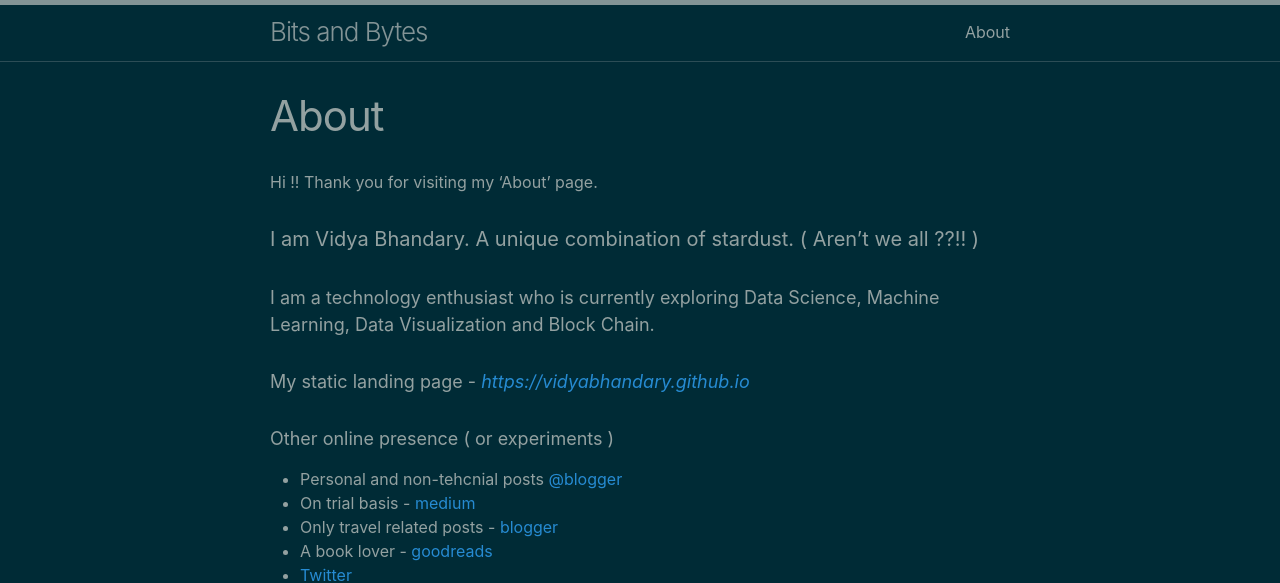
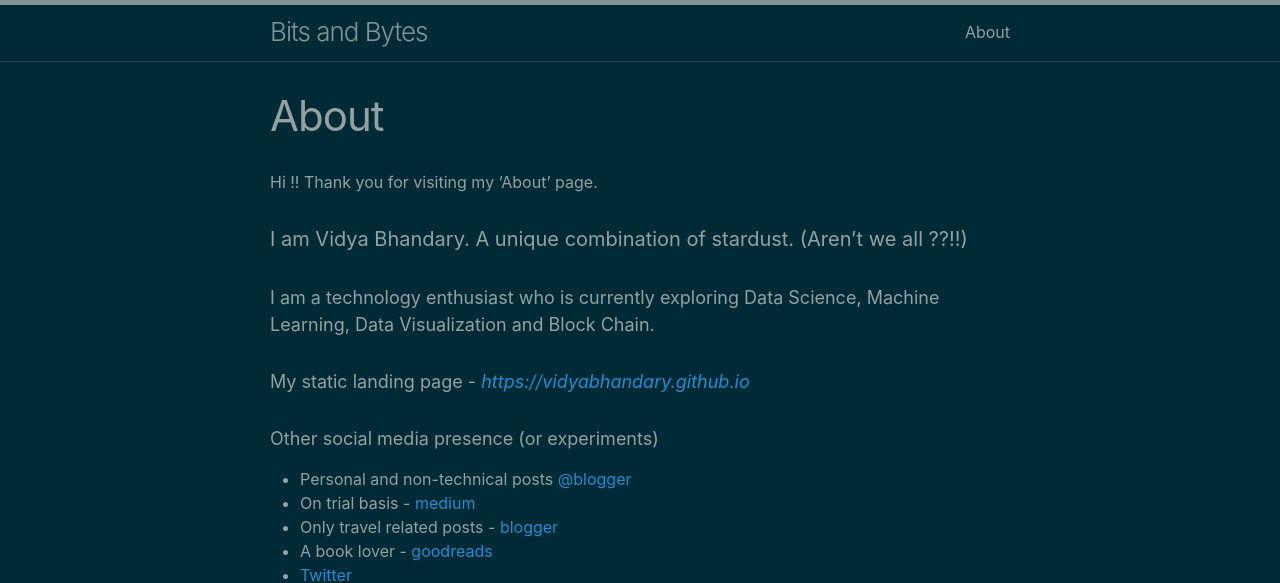
Before and after one commit to vidyabhandary/blog, a Jekyll site: the page built from about.md, in a window 1280 px wide. Shown: the top 583 px of the page. Built offline with Jekyll 4.4.1, drawn with Linux system fonts in a browser that asks for light colours.

Commit message:
Update about.md

```diff
--- a/about.md
+++ b/about.md
@@ -7,13 +7,13 @@ permalink: /about/
 Hi !!
 Thank you for visiting my 'About' page.
 
-#### I am Vidya Bhandary. A unique combination of stardust. ( Aren't we all ??!! )
+#### I am Vidya Bhandary. A unique combination of stardust. (Aren't we all ??!!)
 ##### I am a technology enthusiast who is currently exploring Data Science, Machine Learning, Data Visualization and Block Chain.
 
 ##### My static landing page - [*https://vidyabhandary.github.io*](https://vidyabhandary.github.io)
-##### Other online presence ( or experiments )
+##### Other social media presence (or experiments)
 
-- Personal and non-tehcnial posts [@blogger](https://vidyabhandary.blogspot.com/)
+- Personal and non-technical posts [@blogger](https://vidyabhandary.blogspot.com/)
 - On trial basis - [medium](https://medium.com/@vidyabhandary)
 - Only travel related posts - [blogger](http://traveljaunts.blogspot.com/)
 - A book lover - [goodreads](https://www.goodreads.com/user/show/63883501-vidya)
```
